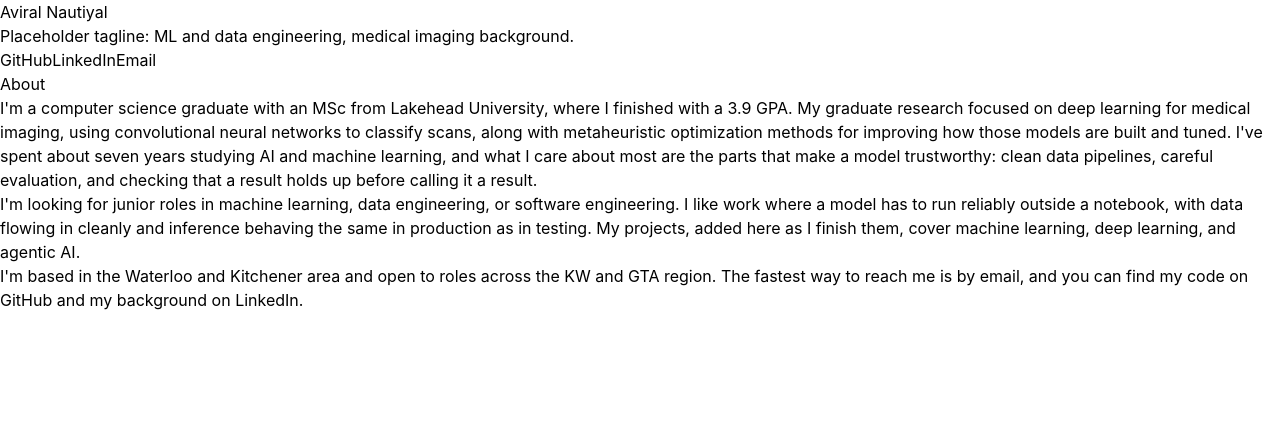
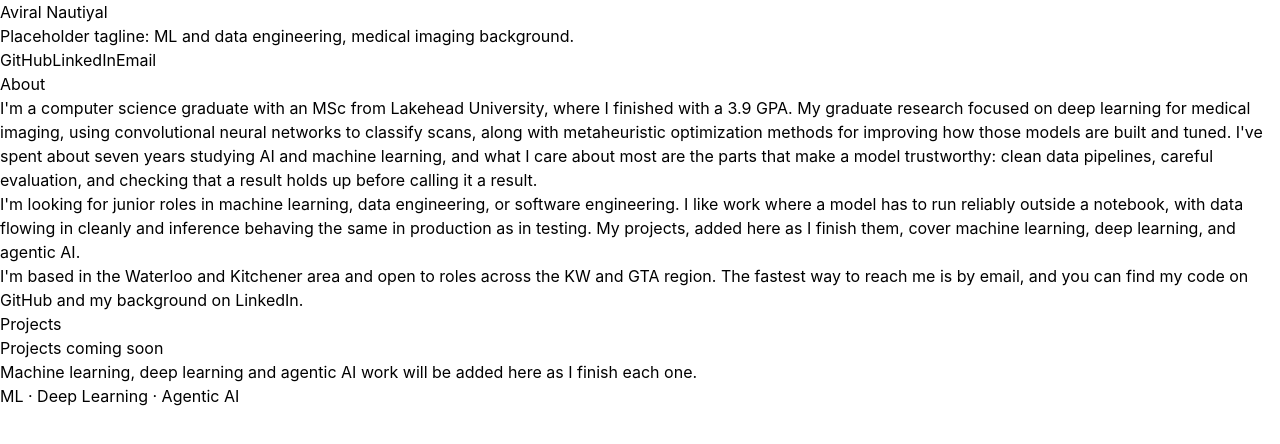
Before and after one commit to avi-nauty/portfolio, a React (Vite) app: page / in a window 1280 px wide. Shown: the top 444 px of the page. Built offline with nearby package versions, Linux system fonts and the light colour scheme.

Commit message:
Add Projects placeholder

```diff
--- a/src/App.tsx
+++ b/src/App.tsx
@@ -1,11 +1,13 @@
 import Hero from "./components/Hero"
 import About from "./components/About"
+import Projects from "./components/Projects"
 
 function App() {
   return (
     <>
       <Hero />
       <About />
+      <Projects />
     </>
   )
 }
--- /dev/null
+++ b/src/components/Projects.tsx
@@ -0,0 +1,21 @@
+import { projects } from "../projects"
+
+function Projects() {
+  return (
+    <section id="projects">
+      <h2>Projects</h2>
+      {projects.map((project) => (
+        <article key={project.title}>
+          <h3>{project.title}</h3>
+          <p>{project.description}</p>
+          <p>{project.tags.join(" · ")}</p>
+          {project.link && (
+            <a href={project.link} target="_blank" rel="noreferrer">View project</a>
+          )}
+        </article>
+      ))}
+    </section>
+  )
+}
+
+export default Projects
--- /dev/null
+++ b/src/projects.ts
@@ -0,0 +1,14 @@
+export type Project = {
+  title: string
+  description: string
+  tags: string[]
+  link?: string
+}
+
+export const projects: Project[] = [
+  {
+    title: "Projects coming soon",
+    description: "Machine learning, deep learning and agentic AI work will be added here as I finish each one.",
+    tags: ["ML", "Deep Learning", "Agentic AI"],
+  },
+]
```
